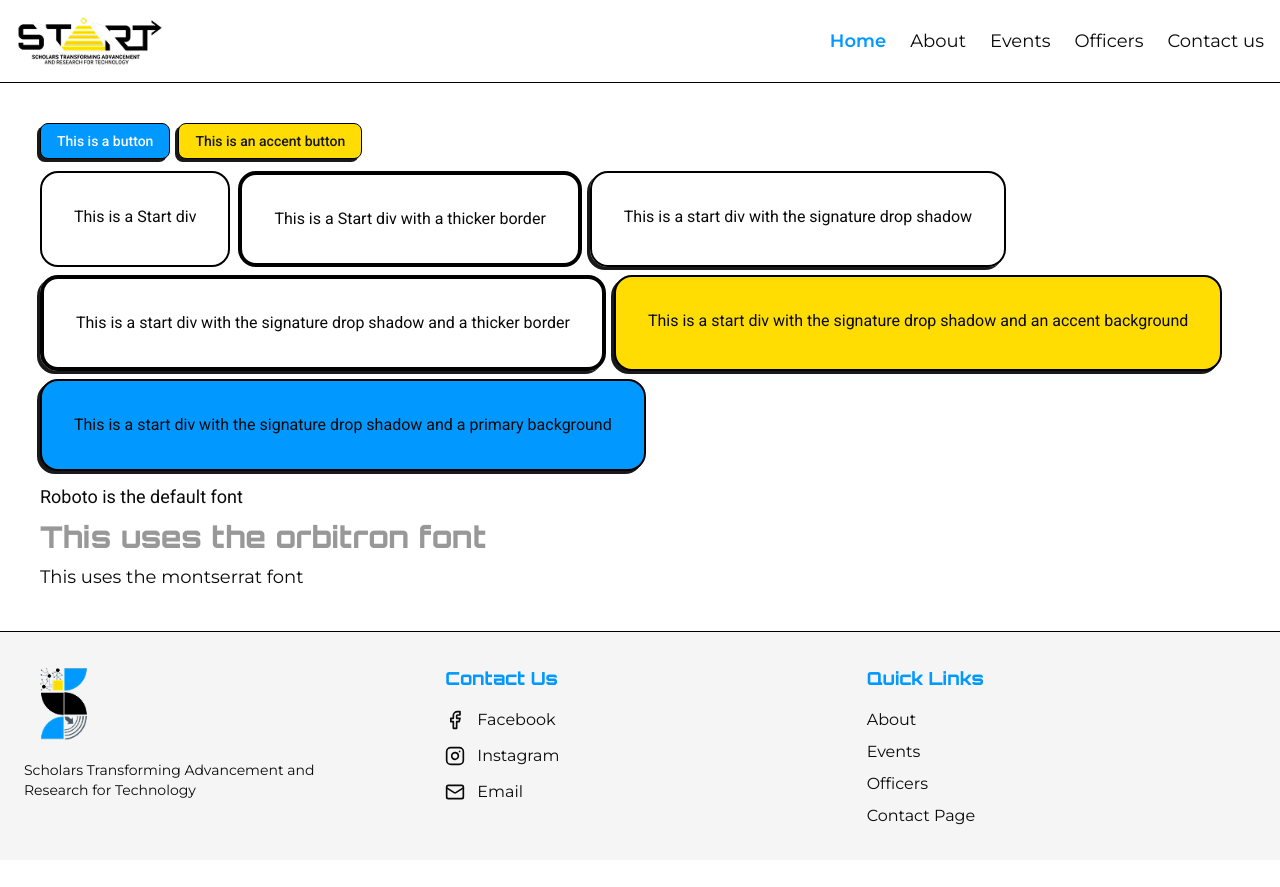
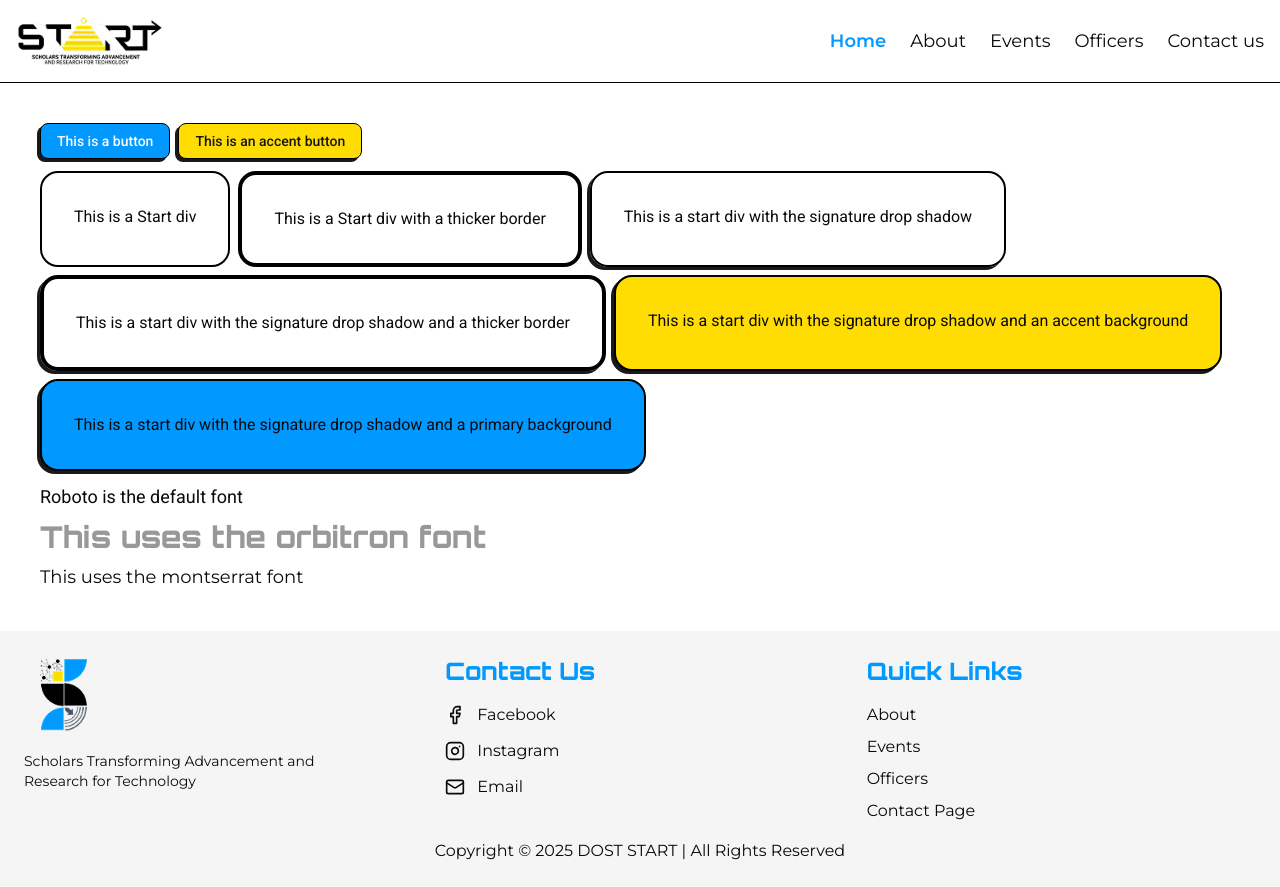
Before and after one commit to dost-start/dost-start-website, a Next.js app: page / in a window 1280 px wide. Before the commit the page ends 860 px from the top, so only its background shows below. Built offline with nearby package versions, Linux system fonts and the light colour scheme.

Commit message:
refactor(Footer): adjust padding and increase heading size; add copyright notice

```diff
--- a/src/components/Footer.tsx
+++ b/src/components/Footer.tsx
@@ -45,7 +45,7 @@ export default function Footer({ className }: { className?: string }) {
   return (
     <div
       className={twMerge(
-        `border-t bg-muted font-montserrat py-8 px-6 ${className}`
+        `bg-muted font-montserrat py-6 px-6 ${className}`
       )}
     >
       <div className="grid grid-cols-1 sm:grid-cols-2 md:grid-cols-3 gap-8">
@@ -58,7 +58,7 @@ export default function Footer({ className }: { className?: string }) {
         </div>
 
         <div>
-          <h2 className="font-orbitron text-primary text-lg mb-4">
+          <h2 className="font-orbitron text-primary text-2xl mb-4">
             Contact Us
           </h2>
           <ul className="space-y-3">
@@ -75,7 +75,7 @@ export default function Footer({ className }: { className?: string }) {
         </div>
 
         <div>
-          <h2 className="font-orbitron text-primary text-lg mb-4">
+          <h2 className="font-orbitron text-primary text-2xl mb-4">
             Quick Links
           </h2>
           <ul className="space-y-2">
@@ -89,6 +89,9 @@ export default function Footer({ className }: { className?: string }) {
           </ul>
         </div>
       </div>
+      <div className="text-center mt-4">
+        <p>Copyright © {new Date().getFullYear()} DOST START | All Rights Reserved</p>
+      </div>
     </div>
   );
 }
```
